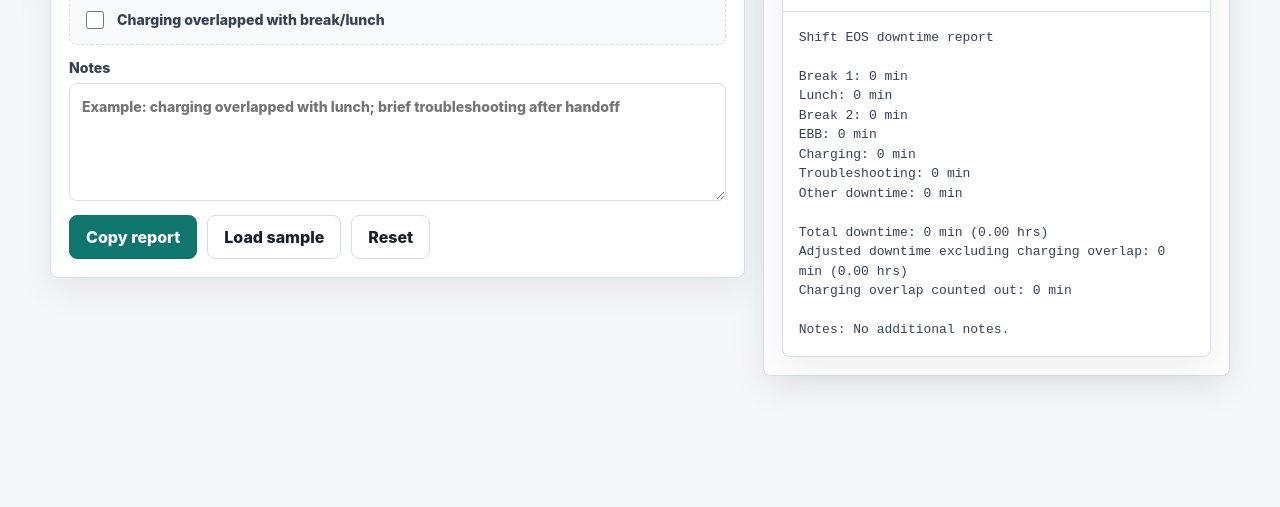
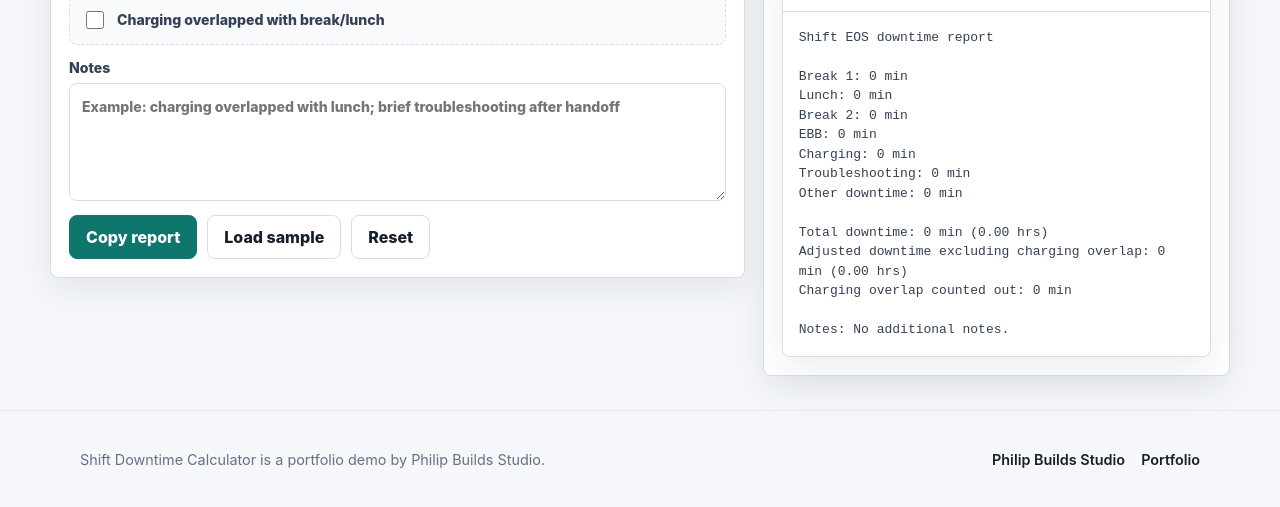
Before and after one commit to philipneo/philip-builds, a plain HTML site: page demos/shift-downtime-calculator/index.html in a window 1280 px wide. Shown: the part 667-1174 px from the top of the page. Before the commit the page ends 1077 px from the top, so only its background shows below. Drawn offline with Linux system fonts and the light colour scheme.

Commit message:
Production QA pass: fix mock-button desktop wrapping, add demo footers, gitignore handoff files

```diff
--- a/demos/cashflow-lab/styles.css
+++ b/demos/cashflow-lab/styles.css
@@ -456,3 +456,26 @@ td button {
     min-height: 82px;
   }
 }
+
+footer {
+  padding: 40px max(16px, calc((100vw - 1120px) / 2));
+  border-top: 1px solid var(--border, #e5e8ef);
+  display: flex;
+  flex-wrap: wrap;
+  align-items: center;
+  justify-content: space-between;
+  gap: 12px;
+  font-size: 0.9rem;
+  color: var(--muted, #6b7a99);
+}
+
+footer div {
+  display: flex;
+  gap: 16px;
+}
+
+footer a {
+  color: var(--ink, #1a2332);
+  font-weight: 600;
+  text-decoration: none;
+}
--- a/demos/shift-downtime-calculator/index.html
+++ b/demos/shift-downtime-calculator/index.html
@@ -3,7 +3,7 @@
   <head>
     <meta charset="utf-8" />
     <meta name="viewport" content="width=device-width, initial-scale=1" />
-    <title>Shift Downtime Calculator</title>
+    <title>Shift Downtime Calculator | Philip Builds Studio</title>
     <meta
       name="description"
       content="A mobile-friendly downtime calculator for clean end-of-shift reports."
@@ -111,5 +111,12 @@
 
     <div id="toast" role="status" aria-live="polite"></div>
     <script src="script.js"></script>
+    <footer>
+      <p>Shift Downtime Calculator is a portfolio demo by Philip Builds Studio.</p>
+      <div>
+        <a href="../../index.html">Philip Builds Studio</a>
+        <a href="../../portfolio/index.html">Portfolio</a>
+      </div>
+    </footer>
   </body>
 </html>
--- a/demos/shift-downtime-calculator/styles.css
+++ b/demos/shift-downtime-calculator/styles.css
@@ -322,3 +322,26 @@ pre {
     flex-basis: 100%;
   }
 }
+
+footer {
+  padding: 40px max(16px, calc((100vw - 1120px) / 2));
+  border-top: 1px solid var(--border, #e5e8ef);
+  display: flex;
+  flex-wrap: wrap;
+  align-items: center;
+  justify-content: space-between;
+  gap: 12px;
+  font-size: 0.9rem;
+  color: var(--muted, #6b7a99);
+}
+
+footer div {
+  display: flex;
+  gap: 16px;
+}
+
+footer a {
+  color: var(--ink, #1a2332);
+  font-weight: 600;
+  text-decoration: none;
+}
--- a/styles.css
+++ b/styles.css
@@ -269,7 +269,7 @@ nav a:focus-visible {
   padding: 22px;
 }
 
-.mockup-card-large span {
+.mockup-card-large > span:first-child {
   width: 72px;
   height: 72px;
   border-radius: 18px;
@@ -303,10 +303,12 @@ nav a:focus-visible {
   align-items: center;
   justify-content: center;
   min-height: 42px;
+  padding: 0 16px;
   border-radius: 8px;
   background: #fff;
   color: var(--ink);
   font-weight: 900;
+  white-space: nowrap;
 }
 
 .mockup-card-small {
```
Also changed, not shown: demos/cashflow-lab/index.html (+7 -0 lines), portfolio/index.html (+3 -3 lines), 1 other file.
